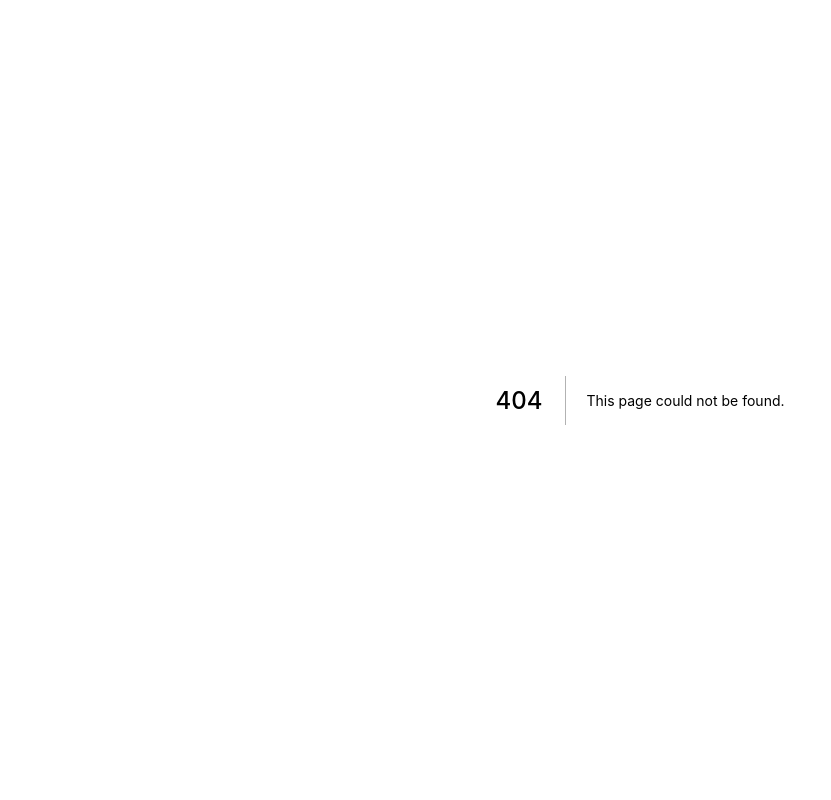
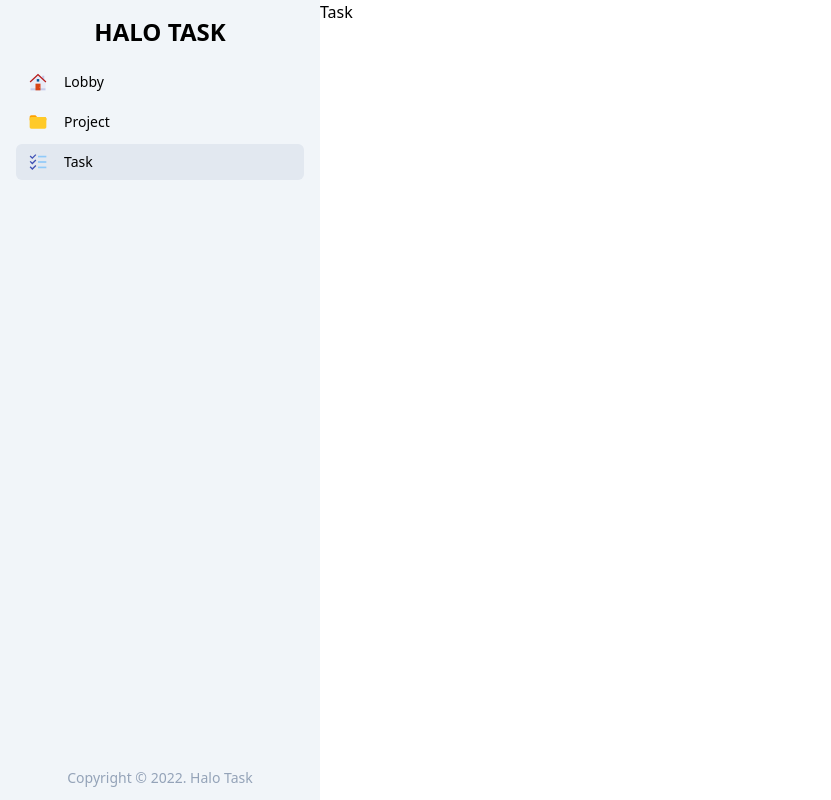
Before and after one commit to teguhwin8/halo-task, a Next.js app: page /tasks in a window 1280 px wide. Before the commit this address had no page. Shown: the whole page, without its empty margins (0-831 px from the left). Built offline with nearby package versions, Linux system fonts and the light colour scheme.

Commit message:
edit pages, add 404 and projects

```diff
--- a/components/menu.js
+++ b/components/menu.js
@@ -15,7 +15,7 @@ function Menu(props) {
 					<div
 						className={router.pathname === menu.path ? activeClasses : classes}
 					>
-						<span className="text-lg mr-4">{menu.icon}</span>
+						<span className="text-xl mr-4">{menu.icon}</span>
 						<span className="text-sm">{menu.title}</span>
 					</div>
 				</a>
--- a/components/sidebar.js
+++ b/components/sidebar.js
@@ -1,4 +1,4 @@
-import { FcBullish } from "react-icons/fc";
+import { FcFolder } from "react-icons/fc";
 import { FcTodoList } from "react-icons/fc";
 import { FcHome } from "react-icons/fc";
 import Logo from "./logo";
@@ -13,12 +13,12 @@ function Sidebar() {
 		},
 		{
 			title: "Project",
-			path: "/project",
-			icon: <FcBullish />,
+			path: "/projects",
+			icon: <FcFolder />,
 		},
 		{
 			title: "Task",
-			path: "/task",
+			path: "/tasks",
 			icon: <FcTodoList />,
 		},
 	];
--- a/pages/task.js
+++ b/pages/404.js
@@ -1,11 +1,11 @@
 import Layout from "../components/layout";
 
-function Task() {
+function NotFound() {
 	return (
 		<Layout>
-			<div className="text-2xl">Task</div>
+			<div>NotFound</div>
 		</Layout>
 	);
 }
 
-export default Task;
+export default NotFound;
--- a/pages/index.js
+++ b/pages/index.js
@@ -1,9 +1,11 @@
 import Layout from "../components/layout";
 
-export default function Home() {
+function Home() {
 	return (
 		<Layout>
-			<div className="text-2xl">Lobby</div>
+			<div>Home</div>
 		</Layout>
 	);
 }
+
+export default Home;
--- /dev/null
+++ b/pages/projects/index.js
@@ -0,0 +1,11 @@
+import Layout from "../../components/layout";
+
+function Projects() {
+	return (
+		<Layout>
+			<div>Projects</div>
+		</Layout>
+	);
+}
+
+export default Projects;
--- /dev/null
+++ b/pages/tasks/index.js
@@ -0,0 +1,11 @@
+import Layout from "../../components/layout";
+
+function Task() {
+	return (
+		<Layout>
+			<div>Task</div>
+		</Layout>
+	);
+}
+
+export default Task;
```
